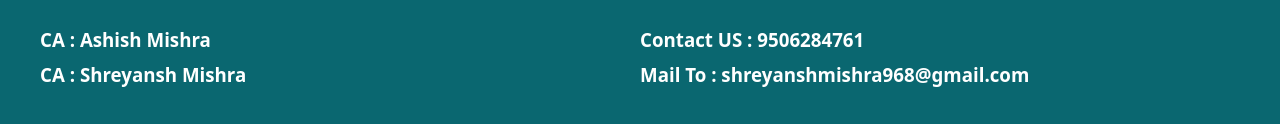
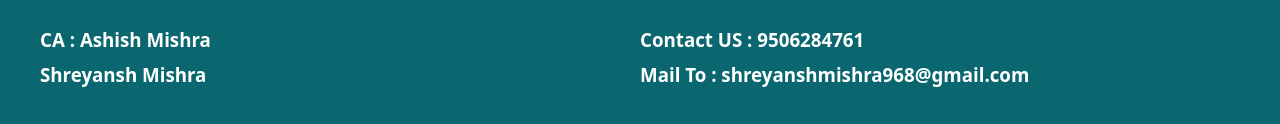
Before and after one commit to sainik7678/ca-consultant, a plain HTML site: page index.html in a window 1280 px wide. Shown: the part 1455-1579 px from the top of the page. Drawn offline with Linux system fonts and the light colour scheme.

Commit message:
Update index.html

```diff
--- a/index.html
+++ b/index.html
@@ -64,7 +64,7 @@
             <div class="row">
                 <div class="col-6 col-m-12">
                     <h3>CA : Ashish Mishra</h3>
-                    <h3>CA : Shreyansh Mishra</h3>
+                    <h3> Shreyansh Mishra</h3>
                 </div>
                 <div class="col-6 col-m-12">
                     <h3>Contact US : 9506284761</h3>
```
